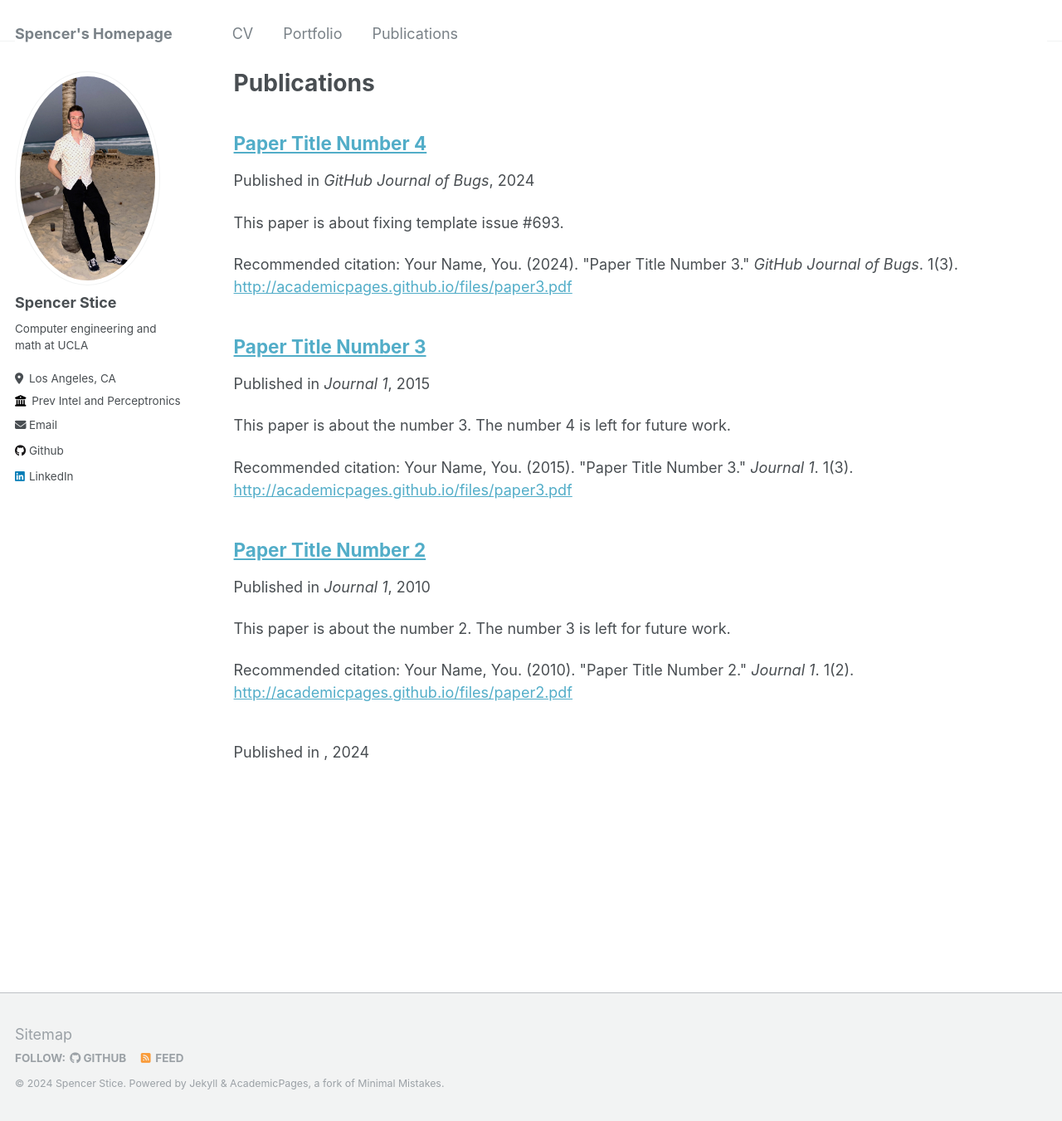
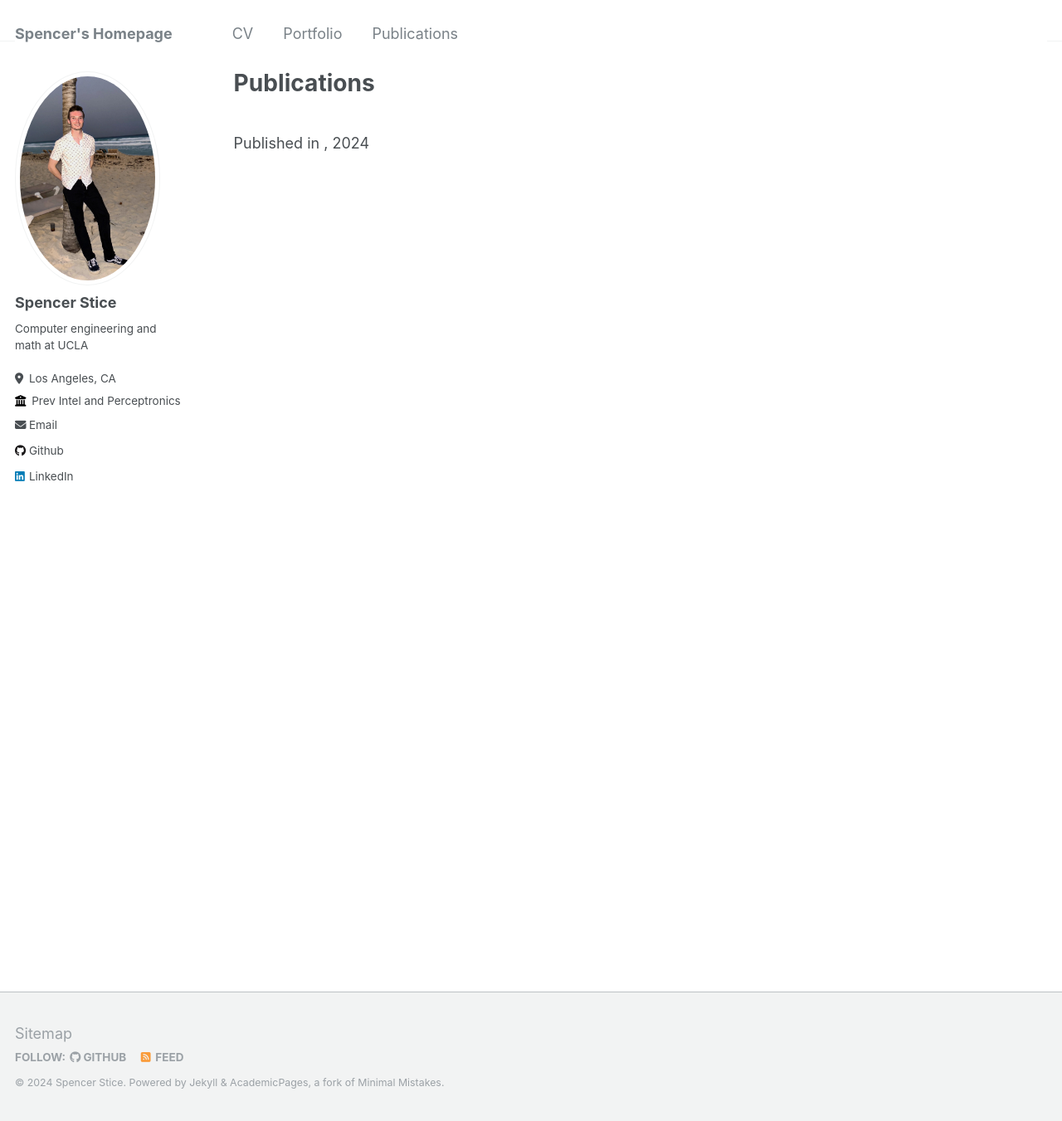
Before and after one commit to Spencer-Stice/Spencer-Stice.github.io, a Jekyll site: the page built from _pages/publications.md, in a window 1280 px wide and 1351 px high. Shown: the whole window at 83% size. Built offline with Jekyll 4.4.1, drawn with Linux system fonts in a browser that asks for light colours.

Commit message:
another one

```diff
--- a/_publications/2010-10-01-paper-title-number-2.md
+++ /dev/null
@@ -1,12 +0,0 @@
----
-title: "Paper Title Number 2"
-collection: publications
-permalink: /publication/2010-10-01-paper-title-number-2
-excerpt: 'This paper is about the number 2. The number 3 is left for future work.'
-date: 2010-10-01
-venue: 'Journal 1'
-paperurl: 'http://academicpages.github.io/files/paper2.pdf'
-citation: 'Your Name, You. (2010). &quot;Paper Title Number 2.&quot; <i>Journal 1</i>. 1(2).'
----
-
-The contents above will be part of a list of publications, if the user clicks the link for the publication than the contents of section will be rendered as a full page, allowing you to provide more information about the paper for the reader. When publications are displayed as a single page, the contents of the above "citation" field will automatically be included below this section in a smaller font.
--- a/_publications/2015-10-01-paper-title-number-3.md
+++ /dev/null
@@ -1,12 +0,0 @@
----
-title: "Paper Title Number 3"
-collection: publications
-permalink: /publication/2015-10-01-paper-title-number-3
-excerpt: 'This paper is about the number 3. The number 4 is left for future work.'
-date: 2015-10-01
-venue: 'Journal 1'
-paperurl: 'http://academicpages.github.io/files/paper3.pdf'
-citation: 'Your Name, You. (2015). &quot;Paper Title Number 3.&quot; <i>Journal 1</i>. 1(3).'
----
-
-The contents above will be part of a list of publications, if the user clicks the link for the publication than the contents of section will be rendered as a full page, allowing you to provide more information about the paper for the reader. When publications are displayed as a single page, the contents of the above "citation" field will automatically be included below this section in a smaller font.
--- a/_publications/2024-02-17-paper-title-number-4.md
+++ /dev/null
@@ -1,12 +0,0 @@
----
-title: "Paper Title Number 4"
-collection: publications
-permalink: /publication/2024-02-17-paper-title-number-4
-excerpt: 'This paper is about fixing template issue #693.'
-date: 2024-02-17
-venue: 'GitHub Journal of Bugs'
-paperurl: 'http://academicpages.github.io/files/paper3.pdf'
-citation: 'Your Name, You. (2024). &quot;Paper Title Number 3.&quot; <i>GitHub Journal of Bugs</i>. 1(3).'
----
-
-The contents above will be part of a list of publications, if the user clicks the link for the publication than the contents of section will be rendered as a full page, allowing you to provide more information about the paper for the reader. When publications are displayed as a single page, the contents of the above "citation" field will automatically be included below this section in a smaller font.
```
Also changed, not shown: _publications/2009-10-01-paper-title-number-1.md (+1 -1 lines).
